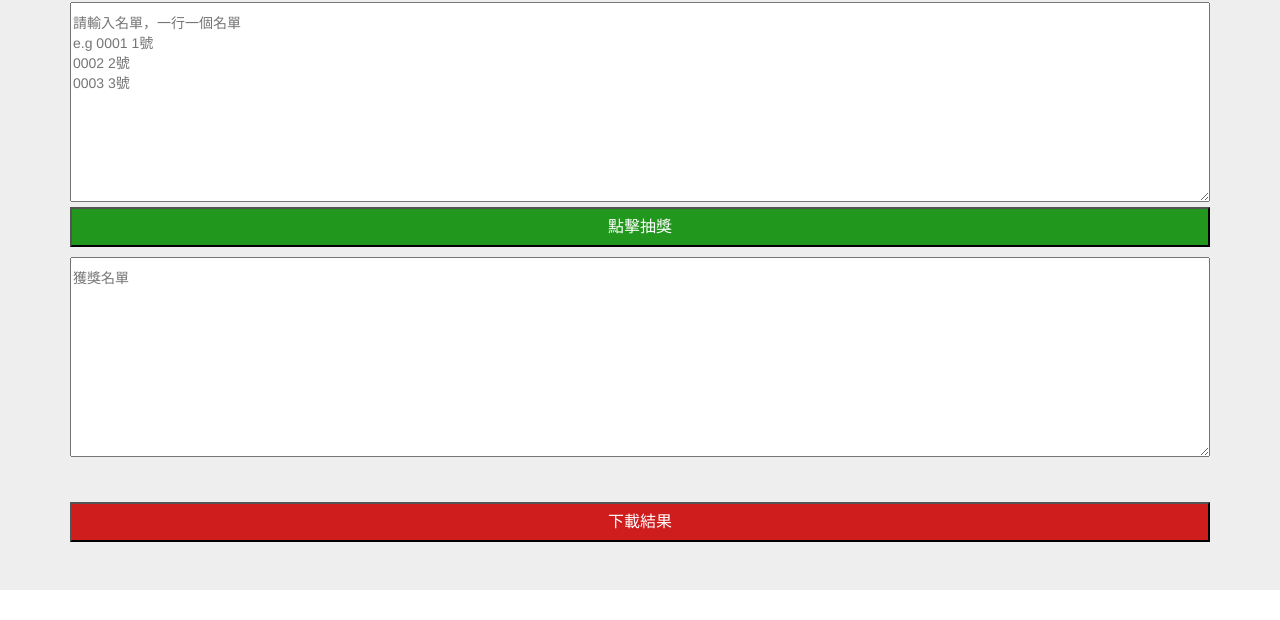
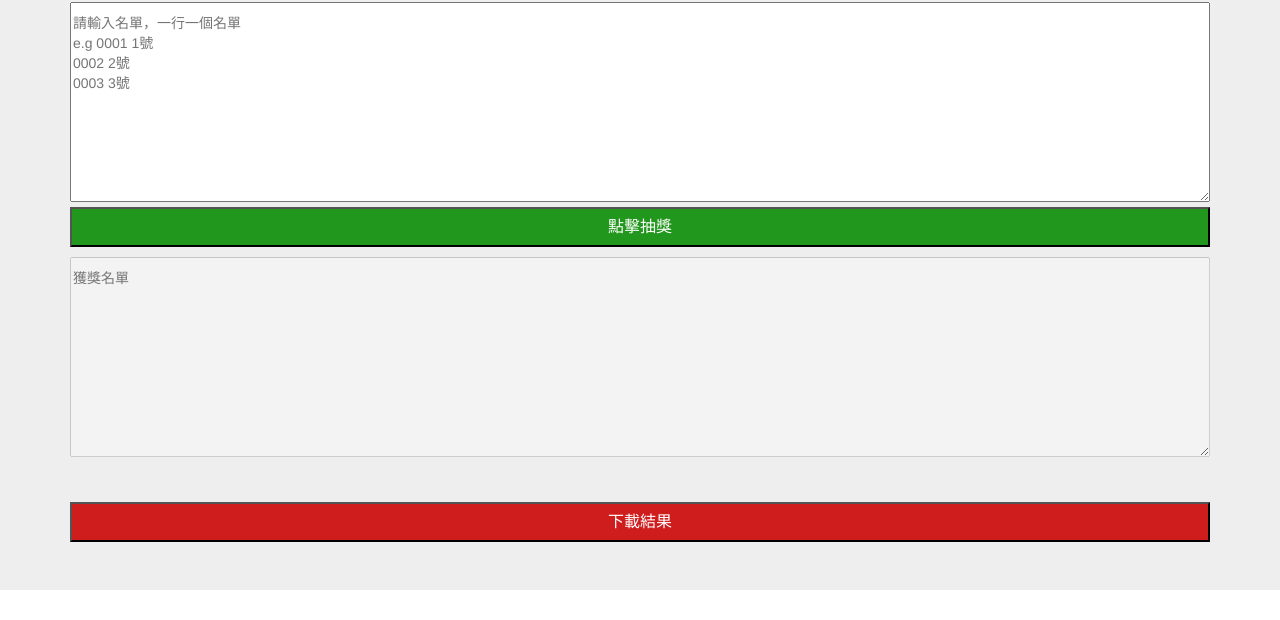
Before and after one commit to ChDai/simplyLottery, a plain HTML site: page index.html in a window 1280 px wide. Shown: the part 412-1032 px from the top of the page. Drawn offline with nearby package versions, Linux system fonts and the light colour scheme.

Commit message:
Update index.html

```diff
--- a/index.html
+++ b/index.html
@@ -25,7 +25,7 @@
 
         <div class="container">
             <input class="lotteryButton" type="button" value="點擊抽獎" onclick="lottery()">
-            <textarea id="resultArea" placeholder="獲獎名單"></textarea>
+            <textarea disabled id="resultArea" placeholder="獲獎名單"></textarea>
         </div>
 
         <div class="container">
```
